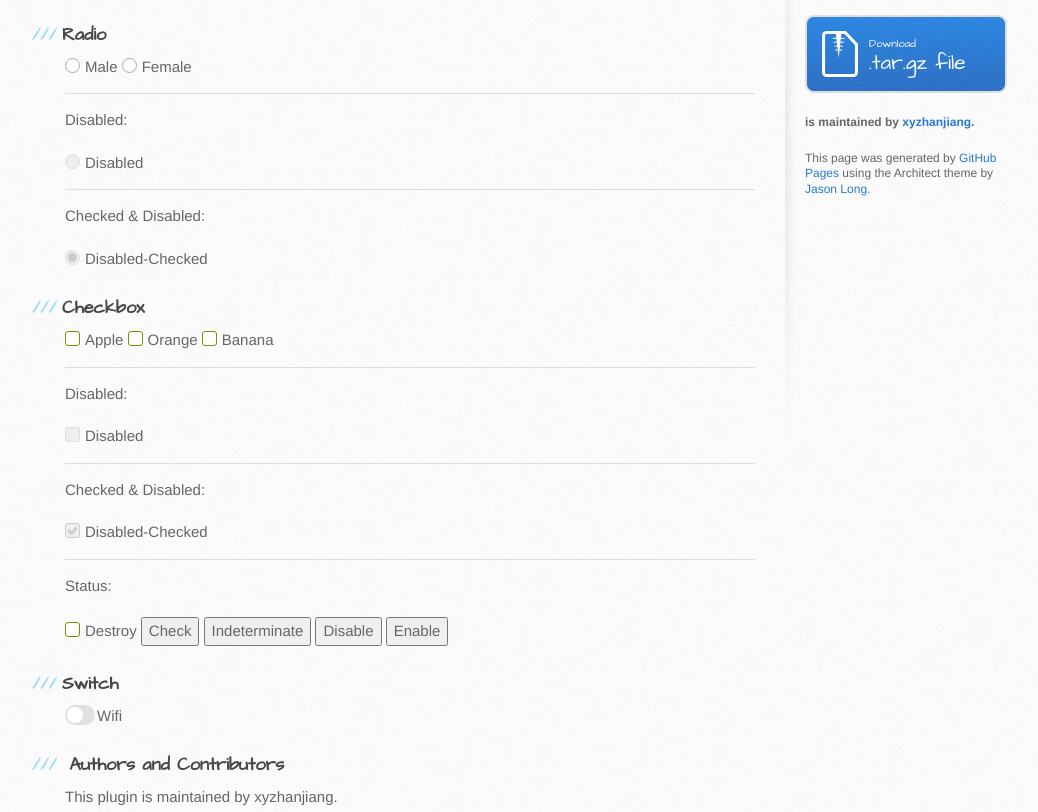
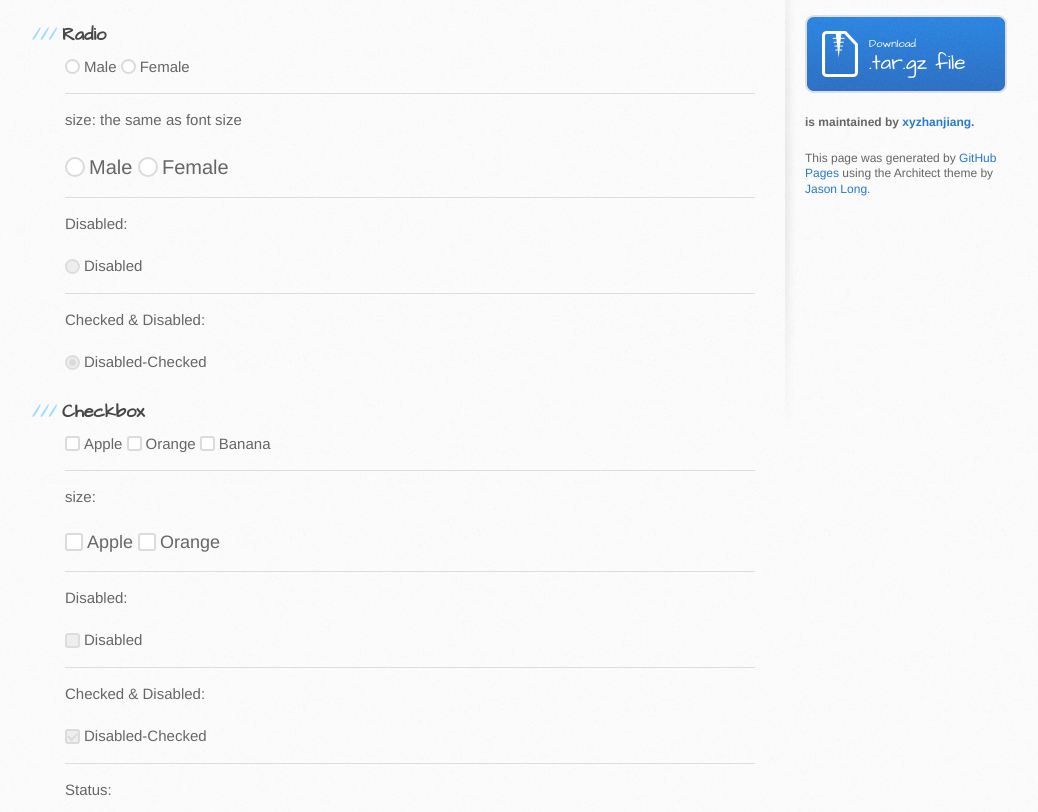
Before and after one commit to xyzhanjiang/by-radio, a plain HTML site: page index.html in a window 1280 px wide. Shown: the part 317-1129 px from the top of the page, without its empty margins (105-1143 px from the left). Drawn offline with Linux system fonts and the light colour scheme.

Commit message:
Update with master

```diff
--- a/css/by-radio.css
+++ /dev/null
@@ -1,185 +0,0 @@
-/**
- * Radio.js
- * Copyright (c) 2016 xyzhanjiang & contributors
- *
- * Licensed under the MIT License.
- *
- * @author xyzhanjiang <xyzhanjiang@qq.com>
- */
-.by-radio,
-.by-checkbox,
-.by-switch {
-  opacity: 0;
-  position: absolute; }
-
-.by-radio + label,
-.by-checkbox + label,
-.by-switch + label {
-  display: inline-block;
-  min-height: 20px;
-  min-width: 15px;
-  padding-left: 20px;
-  position: relative; }
-
-/*
- * Radio
- * ==============================================
- */
-.by-radio + label::before, .by-radio + label::after {
-  border-radius: 50%;
-  content: " ";
-  position: absolute; }
-
-.by-radio + label::before {
-  background-color: #fff;
-  border: 1px solid #aaa;
-  height: 13px;
-  left: 0;
-  top: 2px;
-  width: 13px; }
-
-.by-radio + label::after {
-  background-color: #690;
-  height: 9px;
-  left: 3px;
-  top: 5px;
-  -webkit-transform: scale(0);
-  -ms-transform: scale(0);
-  transform: scale(0);
-  -webkit-transition: -webkit-transform 0.2s cubic-bezier(0.8, -0.33, 0.2, 1.33);
-  transition: -webkit-transform 0.2s cubic-bezier(0.8, -0.33, 0.2, 1.33);
-  transition: transform 0.2s cubic-bezier(0.8, -0.33, 0.2, 1.33);
-  transition: transform 0.2s cubic-bezier(0.8, -0.33, 0.2, 1.33), -webkit-transform 0.2s cubic-bezier(0.8, -0.33, 0.2, 1.33);
-  width: 9px; }
-
-.by-radio:focus + label::before {
-  outline: 1px dotted #ccc; }
-
-.by-radio:checked + label::before {
-  border-color: #690; }
-
-.by-radio:checked + label::after {
-  background-color: #690;
-  -webkit-transform: scale(1);
-  -ms-transform: scale(1);
-  transform: scale(1); }
-
-.by-radio:disabled + label {
-  cursor: not-allowed; }
-
-.by-radio:disabled + label::before {
-  background-color: #eee;
-  border-color: #ddd; }
-
-.by-radio:disabled + label::after {
-  background-color: #ccc; }
-
-/*
- * Checkbox
- * ==============================================
- */
-.by-checkbox + label::before, .by-checkbox + label::after {
-  content: " ";
-  position: absolute; }
-
-.by-checkbox + label:before {
-  background-color: #fff;
-  border: 1px solid #690;
-  border-radius: 3px;
-  height: 13px;
-  left: 0;
-  top: 2px;
-  width: 13px; }
-
-.by-checkbox + label:after {
-  background: transparent;
-  border: 0 solid #690;
-  border-width: 0 0 3px 3px;
-  height: 3px;
-  left: 3px;
-  opacity: 0;
-  top: 6px;
-  -webkit-transform: scale(2) rotate(-45deg);
-  -ms-transform: scale(2) rotate(-45deg);
-  transform: scale(2) rotate(-45deg);
-  -webkit-transition: all 0.2s cubic-bezier(0.8, -0.33, 0.2, 1.33);
-  transition: all 0.2s cubic-bezier(0.8, -0.33, 0.2, 1.33);
-  width: 6px; }
-
-.by-checkbox:focus + label::before {
-  outline: 1px dotted #ccc; }
-
-.by-checkbox:checked + label::after {
-  opacity: 1;
-  -webkit-transform: scale(1) rotate(-45deg);
-  -ms-transform: scale(1) rotate(-45deg);
-  transform: scale(1) rotate(-45deg); }
-
-.by-checkbox:disabled + label::before {
-  background-color: #eee;
-  border-color: #ddd;
-  cursor: not-allowed; }
-
-.by-checkbox:checked:disabled + label::before {
-  border-color: #ccc; }
-
-.by-checkbox:checked:disabled + label::after {
-  border-color: #ccc; }
-
-.by-checkbox:indeterminate + label::after {
-  background-color: #690;
-  border: 0;
-  height: 3px;
-  opacity: 1;
-  top: 8px;
-  -webkit-transform: rotate(0);
-  -ms-transform: rotate(0);
-  transform: rotate(0);
-  width: 9px; }
-
-.by-checkbox:indeterminate:disabled + label::after {
-  background-color: #ccc; }
-
-/*
- * Switch
- * ==============================================
- */
-.by-switch + label {
-  padding-left: 32px; }
-
-.by-switch + label::before {
-  background-color: #e0e0e0;
-  border-radius: 10px;
-  content: " ";
-  height: 20px;
-  left: 0;
-  position: absolute;
-  -webkit-transition: background-color 0.3s;
-  transition: background-color 0.3s;
-  top: 0;
-  width: 30px; }
-
-.by-switch + label::after {
-  background-color: #fff;
-  border-radius: 8px;
-  content: " ";
-  height: 16px;
-  left: 2px;
-  position: absolute;
-  top: 2px;
-  -webkit-transition: -webkit-transform 0.3s cubic-bezier(0.8, -0.33, 0.2, 1.33);
-  transition: -webkit-transform 0.3s cubic-bezier(0.8, -0.33, 0.2, 1.33);
-  transition: transform 0.3s cubic-bezier(0.8, -0.33, 0.2, 1.33);
-  transition: transform 0.3s cubic-bezier(0.8, -0.33, 0.2, 1.33), -webkit-transform 0.3s cubic-bezier(0.8, -0.33, 0.2, 1.33);
-  width: 16px; }
-
-.by-switch:checked + label::before {
-  background-color: #690; }
-
-.by-switch:focus + label::before {
-  outline: 1px dotted #ccc; }
-
-.by-switch:checked + label::after {
-  -webkit-transform: translateX(10px);
-  -ms-transform: translateX(10px);
-  transform: translateX(10px); }
--- a/index.html
+++ b/index.html
@@ -42,6 +42,19 @@
 <label for="radio2">Female</label>
 
 <hr>
+<p>size: the same as font size</p>
+<div style="font-size: 20px;">
+  <label class="by-radio">
+    <input name="gender2" type="radio" value="male">
+    <span class="by-radio-item">Male</span>
+  </label>
+  <label class="by-radio">
+    <input name="gender2" type="radio" value="female">
+    <span class="by-radio-item">Female</span>
+  </label>
+</div>
+
+<hr>
 <p>Disabled:</p>
 <input class="by-radio" disabled id="radio3" type="radio" value="disabled">
 <label for="radio3">Disabled</label>
@@ -59,6 +72,19 @@
 <label for="checkbox2">Orange</label>
 <input class="by-checkbox" id="checkbox3" name="favourite" type="checkbox" value="banana">
 <label for="checkbox3">Banana</label>
+
+<hr>
+<p>size:</p>
+<div style="font-size: 18px;">
+  <label class="by-checkbox">
+    <input name="favourite" type="checkbox" value="apple">
+    <span class="by-checkbox-item">Apple</span>
+  </label>
+  <label class="by-checkbox">
+    <input name="favourite" type="checkbox" value="orange">
+    <span class="by-checkbox-item">Orange</span>
+  </label>
+</div>
 
 <hr>
 <p>Disabled:</p>
```
Also changed, not shown: css/by-radio.min.css, 1 other file.
